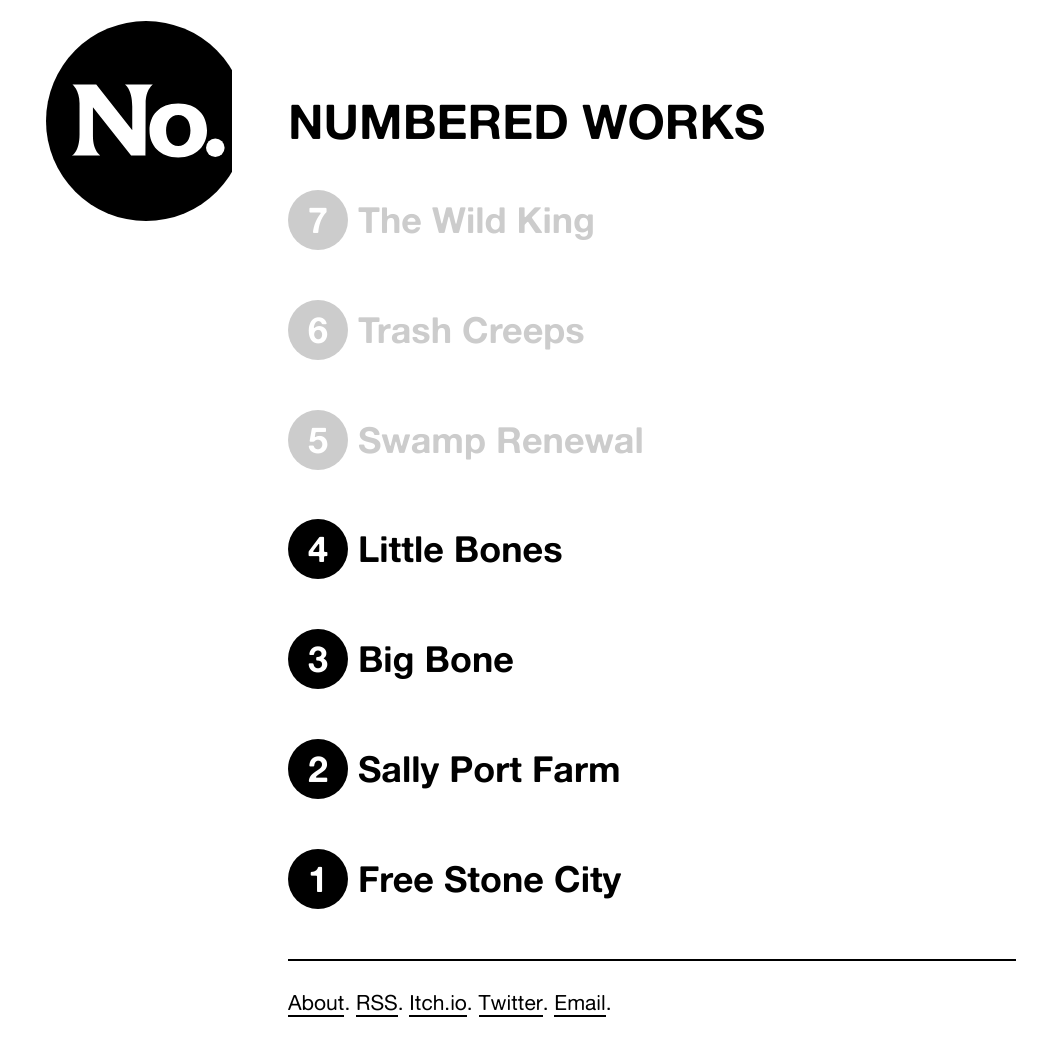
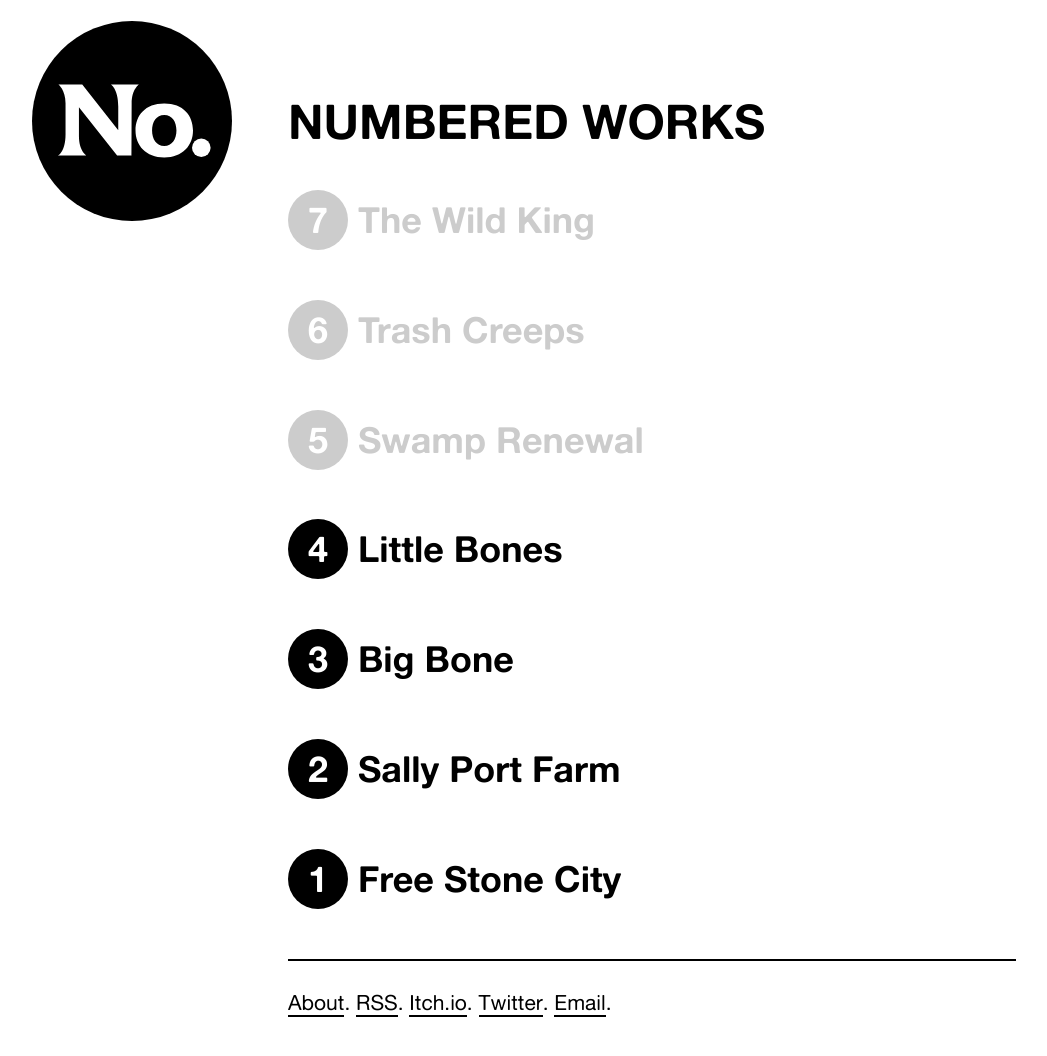
Before and after one commit to numbered-works/numbered-works.github.io, a Jekyll site: the page built from index.md, in a window 1280 px wide and 1066 px high. Shown: the top 1056 px of the window, without its empty margins (108-1155 px from the left). Built offline with Jekyll 4.4.1, drawn with Linux system fonts in a browser that asks for light colours.

Commit message:
logo max-width

```diff
--- a/_layouts/home.html
+++ b/_layouts/home.html
@@ -53,7 +53,7 @@ footer { border-top: 2px solid black; padding: 7px 0 28px 0; }
 .page { margin:1em auto; max-width: 1000px; }
 
 header { margin: 0; padding: 0; width: 200px; position: fixed; height: 100%; overflow: auto; }
-header a.logo { margin:0 14px; }
+header a.logo { max-width: 90%; margin:0 auto; }
 header nav a { display: block; text-align: center; color: black; padding: 16px; text-decoration: none; text-transform: uppercase; border-bottom: 2px solid black; }
 header nav a.active { background-color: #fff; color: black; }
 header nav a:hover { background-color: #fff; color: #af8dc0; }
```
